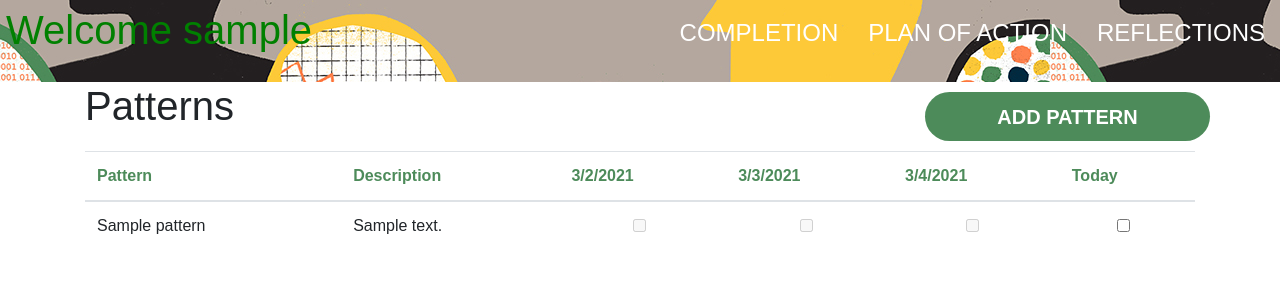
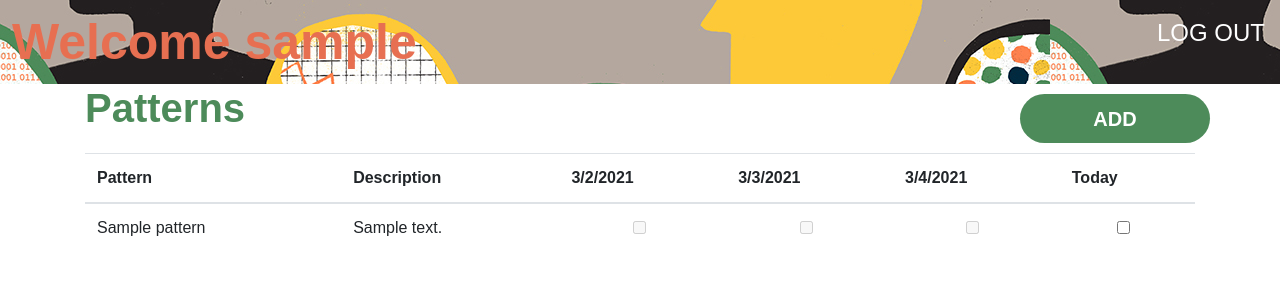
Before and after one commit to SmitharyZach/patterns, a Node server app: page / in a window 1280 px wide. Shown: the top 300 px of the page. Run offline with Node 20, Linux system fonts and the light colour scheme; a user stored in the database is signed in; tables that the repository leaves empty hold one stand-in row (values such as "Sample post"); some libraries are stand-ins or nearby versions.

Commit message:
add log out

```diff
--- a/public/style2.css
+++ b/public/style2.css
@@ -8,7 +8,7 @@ body {
   font-family: "Arial", sans-serif;
 }
 nav {
-  background: #619464;
+  background: #837007;
   color: #fff;
   display: flex;
   justify-content: space-between;
@@ -41,29 +41,31 @@ nav .mainMenu .closeMenu,
   display: none;
   cursor: pointer;
 }
+
+h1 {
+  color: #4d8b5a;
+  font-weight: bold;
+}
+
 nav .logo {
   margin: 6px;
-  font-size: 25px;
+  font-size: 50px;
   cursor: pointer;
-  color: green;
+  font-weight: bold;
+  color: #e76f51;
 }
-nav .mainmenu .closeMenu {
-  display: block;
-  position: absolute;
-  top: 20px;
-  right: 20p;
-}
-nav .openMenu {
-  display: block;
-}
+
 nav .mainMenu li a:hover {
   background: none;
   color: #e76f51;
   font-size: 1.5rem;
 }
-.icons i {
-  display: inline-block;
-  padding: 12px;
+
+nav .mainMenu li {
+  background: none;
+  color: #e76f51;
+  font-size: 1.5rem;
+  font-size: 30px;
 }
 
 @import "compass/css3";
@@ -78,25 +80,6 @@ nav .mainMenu li a:hover {
   display: inline-block;
   font-size: 16px;
   margin: 4px 2px;
-  cursor: pointer;
-}
-
-.table-editable {
-  position: relative;
-}
-
-.glyphicon {
-  font-size: 20px;
-}
-
-.table-remove {
-  color: #700;
-  cursor: pointer;
-}
-
-.table-up,
-.table-down {
-  color: #007;
   cursor: pointer;
 }
 
@@ -123,10 +106,15 @@ input {
 .btn:hover {
   background-color: #4d8b5a;
 }
-.thread {
-  color: #4d8b5a;
-}
 
 .dateColumn {
   text-align: center;
 }
+
+nav .logo h1 {
+  margin: 6px;
+  font-size: 50px;
+  cursor: pointer;
+  font-weight: bold;
+  color: #e76f51;
+}
--- a/routes/signup.js
+++ b/routes/signup.js
@@ -104,4 +104,9 @@ router.post("/login", async (req, res) => {
   }
 });
 
+router.get("/login/destroy", (req, res) => {
+  req.session.destroy();
+  res.redirect("/login");
+});
+
 module.exports = router;
--- a/views/user-landing.hbs
+++ b/views/user-landing.hbs
@@ -5,9 +5,7 @@
     </div>
     <div class="openMenu"><i class="fa fa-bars"></i></div>
     <ul class="mainMenu">
-      <li><a href="#">Completion</a></li>
-      <li><a href="#">Plan of Action</a></li>
-      <li><a href="#">Reflections</a></li>
+      <li><a href="/login/destroy">Log out</a></li>
       <div class="closeMenu"><i class="fa fa-times"></i></div>
     </ul>
   </nav>
@@ -18,13 +16,13 @@
 
   <div class="container">
     <div class="row">
-      <h1 class="col">Patterns</h1>
+      <h1 class="col logo">Patterns</h1>
 
       <!-- Trigger the modal with a button -->
-      <button type="button" class="btn btn-info btn-lg col-3" data-toggle="modal" data-target="#myModal">Add
-        Pattern</button>
+      <button type="button" class="btn btn-info btn-lg col-2" data-toggle="modal" data-target="#myModal">Add
+      </button>
     </div>
-    <table class="table">
+    <table class="table table-responsive-sm">
       <thead class="thread">
         <tr>
           <th scope="col">Pattern</th>
```
